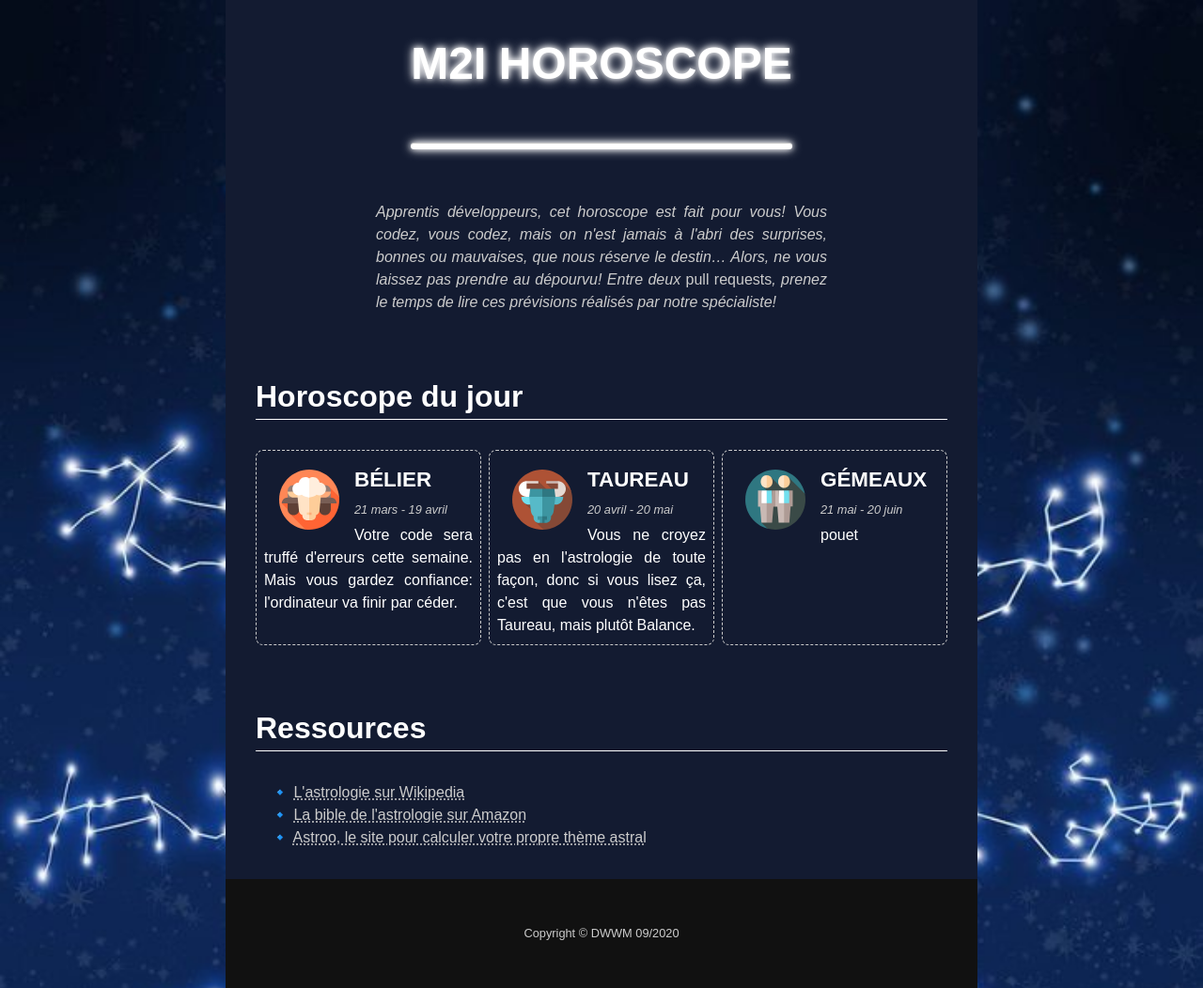
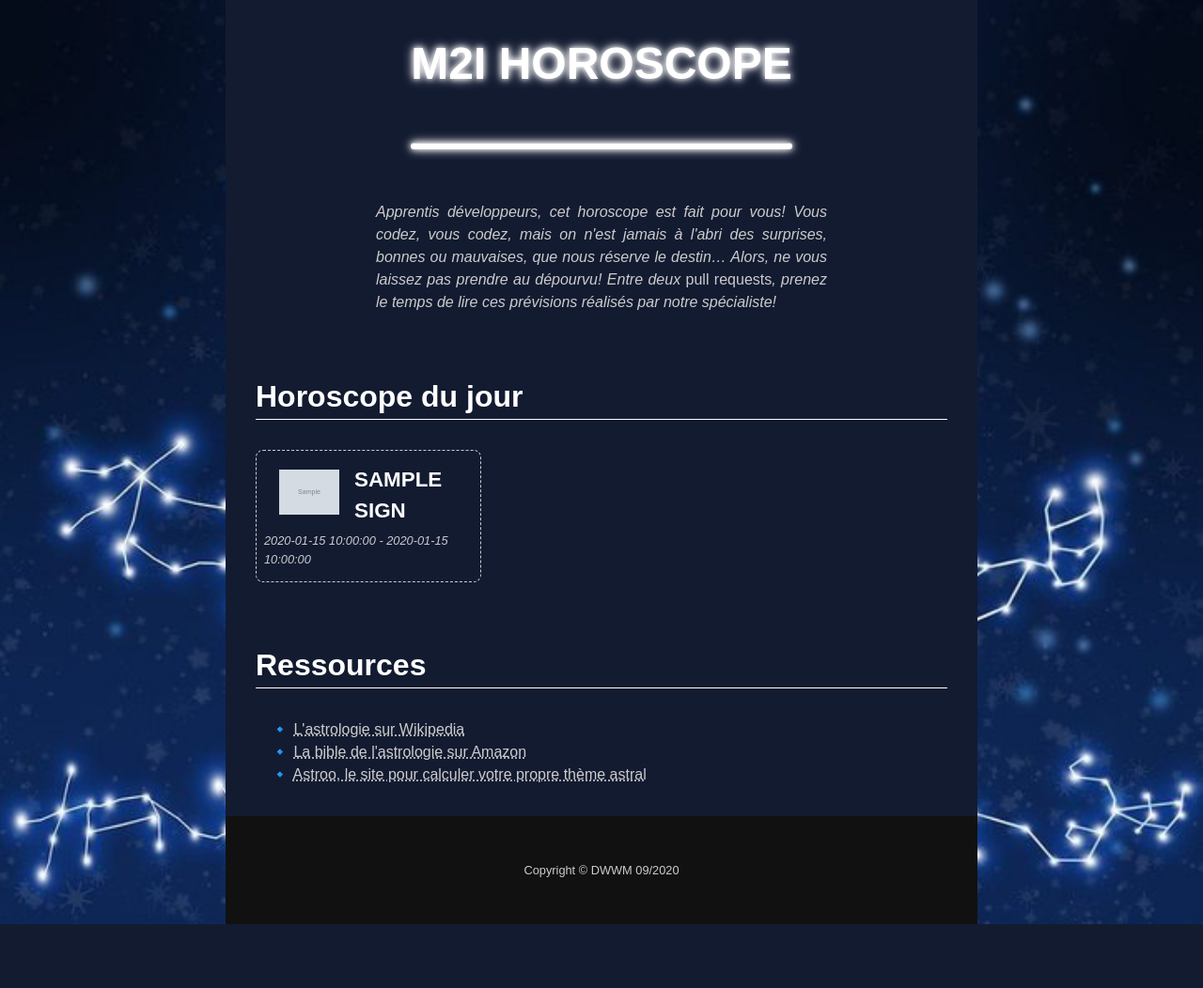
Before and after one commit to M2i-DWWM-0920-Lyon-AURA/s05-php-bdd-horoscope-correction-Moonpearl, a PHP site: page / in a window 1280 px wide. Shown: the whole page at 94% size. After the commit the page ends 984 px from the top, so only its background shows below. Run offline with PHP 8.4, Linux system fonts and the light colour scheme; tables that the repository leaves empty or names only in its code hold one stand-in row (values such as "Sample post"); grey boxes marked "Sample" are stand-in pictures; some web fonts are replaced.

Commit message:
Solve step 2

```diff
--- a/data/signs.php
+++ /dev/null
@@ -1,25 +0,0 @@
-<?php
-
-$signs = [
-    [
-        'name' => 'Bélier',
-        'description' => 'Votre code sera truffé d\'erreurs cette semaine. Mais vous gardez confiance: l\'ordinateur va finir par céder.',
-        'image' => 'images/zodiac/012-aries.svg',
-        'startDate' => '21 mars',
-        'endDate' => '19 avril',
-    ],
-    [
-        'name' => 'Taureau',
-        'description' => 'Vous ne croyez pas en l\'astrologie de toute façon, donc si vous lisez ça, c\'est que vous n\'êtes pas Taureau, mais plutôt Balance.',
-        'image' => 'images/zodiac/011-taurus.svg',
-        'startDate' => '20 avril',
-        'endDate' => '20 mai',
-    ],
-    [
-        'name' => 'Gémeaux',
-        'description' => 'pouet',
-        'image' => 'images/zodiac/010-gemini.svg',
-        'startDate' => '21 mai',
-        'endDate' => '20 juin',
-    ],
-];
--- a/index.php
+++ b/index.php
@@ -1,5 +1,14 @@
+<?php
+
+$dbh = new PDO('mysql:host=localhost;dbname=horoscope', 'root', 'root');
+
+$stmt = $dbh->query('SELECT * FROM `signs`');
+
+$signs = $stmt->fetchAll();
+
+?>
+
 <?php include('data/links.php'); ?>
-<?php include('data/signs.php'); ?>
 
 <?php include('templates/head.tpl.php') ?>
 
--- a/templates/sign.tpl.php
+++ b/templates/sign.tpl.php
@@ -1,8 +1,5 @@
 <li class="sign">
     <img class="sign-icon" src="<?= $sign['image'] ?>" alt="Icône <?= $sign['name'] ?>" />
     <h3 class="sign-name"><?= $sign['name'] ?></h3>
-    <div class="sign-date"><?= $sign['startDate'] ?> - <?= $sign['endDate'] ?></div>
-    <p class="sign-description">
-        <?= $sign['description'] ?>
-    </p>
+    <div class="sign-date"><?= $sign['start_date'] ?> - <?= $sign['end_date'] ?></div>
 </li>
```
